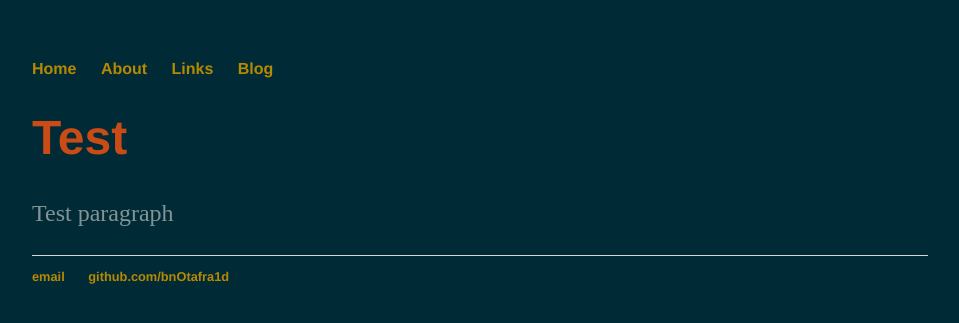
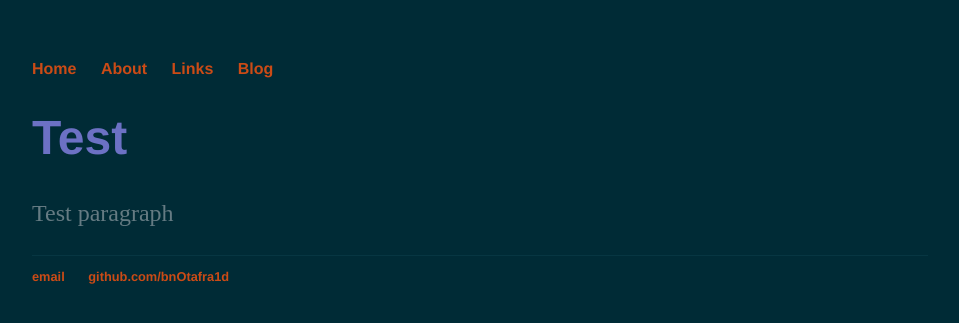
Before and after one commit to bnOtafra1d/bnOtafra1d.github.io, a Jekyll site: the page index.html, which Jekyll copies as it is, in a window 1280 px wide. Shown: the top 323 px of the page, without its empty margins (160-1119 px from the left). Built offline with Jekyll 4.4.1, drawn with Linux system fonts in a browser that asks for light colours.

Commit message:
Update main.css

```diff
--- a/css/main.css
+++ b/css/main.css
@@ -18,7 +18,7 @@ nav ul li, footer ul li {
 }
 a {
     text-decoration: none;
-    color: #b58900;
+    color: #cb4b16;
 }
 a:hover {
     text-decoration: underline;
@@ -26,15 +26,15 @@ a:hover {
 h1, h2, h3, h4 {
     font-size: 3em;
     font-family:'Helvetica', 'Arial', 'Sans-Serif';
-    color: #cb4b16;
+    color: #6c71c4;
 }
 p {
     font-size: 1.5em;
     line-height: 1.4em;
-    color: #839496;
+    color: #657b83;
 }
 footer {
-    border-top: 1px solid #d5d5d5;
+    border-top: 1px solid #073642;
     font-size: .8em;
 }
 
```
